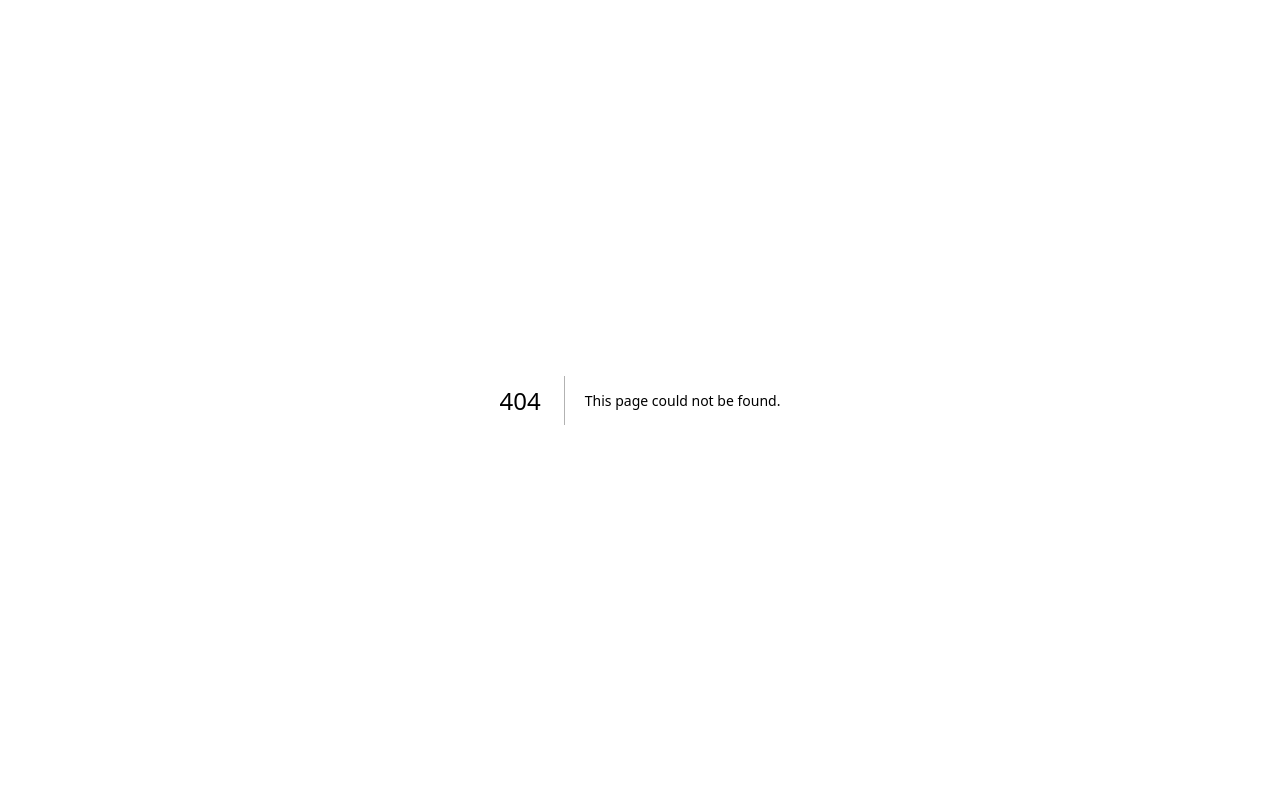
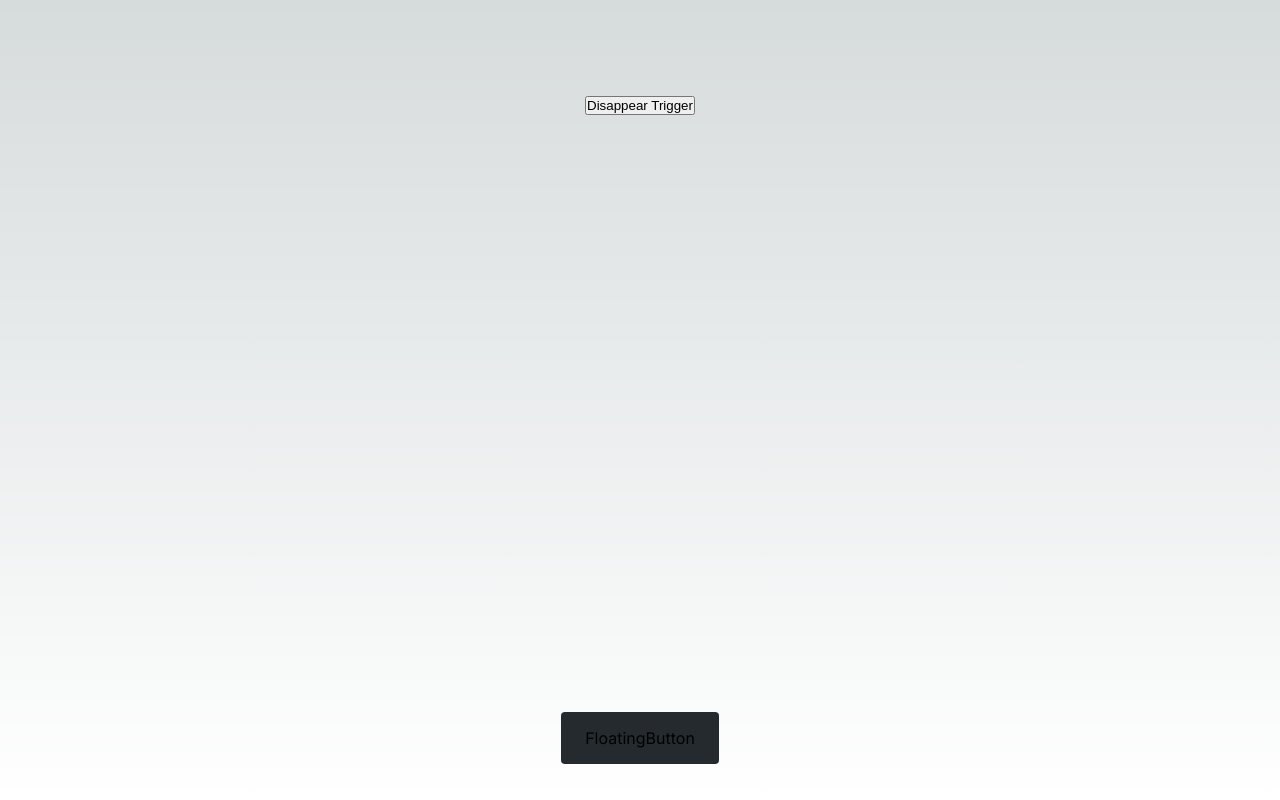
Before and after one commit to dalgudot/prototype, a Next.js app: page /floating-button in a window 1280 px wide. Before the commit this address had no page. Built offline with nearby package versions, Linux system fonts and the light colour scheme.

Commit message:
add FloatingButton

```diff
--- /dev/null
+++ b/src/app/floating-button/page.tsx
@@ -0,0 +1,13 @@
+import { Inter } from '@next/font/google';
+import styles from '../page.module.css';
+import FloatingButton from '@/components/FloatingButton/FloatingButton';
+
+const inter = Inter({ subsets: ['latin'] });
+
+export default function Home() {
+  return (
+    <main className={styles.main}>
+      <FloatingButton />
+    </main>
+  );
+}
--- /dev/null
+++ b/src/components/FloatingButton/FloatingButton.tsx
@@ -0,0 +1,55 @@
+'use client';
+import styled from '@emotion/styled';
+import { Inter } from '@next/font/google';
+import { useState } from 'react';
+
+const inter = Inter({ subsets: ['latin'] });
+
+export default function FloatingButton(): JSX.Element {
+  const [disappear, setDisappear] = useState<boolean>(false);
+
+  function toggleDisappear() {
+    setDisappear(!disappear);
+  }
+
+  return (
+    <>
+      <button onClick={toggleDisappear}>Disappear Trigger</button>
+      <BottomBox disappear={disappear} className={inter.className}>
+        FloatingButton
+      </BottomBox>
+    </>
+  );
+}
+
+const BottomBox = styled.div<{ disappear: boolean }>`
+  position: fixed;
+  bottom: 36px;
+  padding: 16px 24px;
+  background: #252a2f;
+  border-radius: 4px;
+  font-size: 16px;
+
+  animation: 0.5s cubic-bezier(0.2, 0.6, 0.35, 1)
+    ${({ disappear }) => (disappear ? 'down' : 'up')};
+
+  @keyframes up {
+    0% {
+      bottom: -96px;
+    }
+
+    100% {
+      bottom: 36px;
+    }
+  }
+
+  @keyframes down {
+    0% {
+      bottom: 36px;
+    }
+
+    100% {
+      bottom: -96px;
+    }
+  }
+`;
```
Also changed, not shown: src/app/page.tsx (+5 -2 lines), src/components/Loading/LoadingSpinner.tsx (renamed from src/app/components/Loading/LoadingSpinner.tsx, +4 -6 lines).
